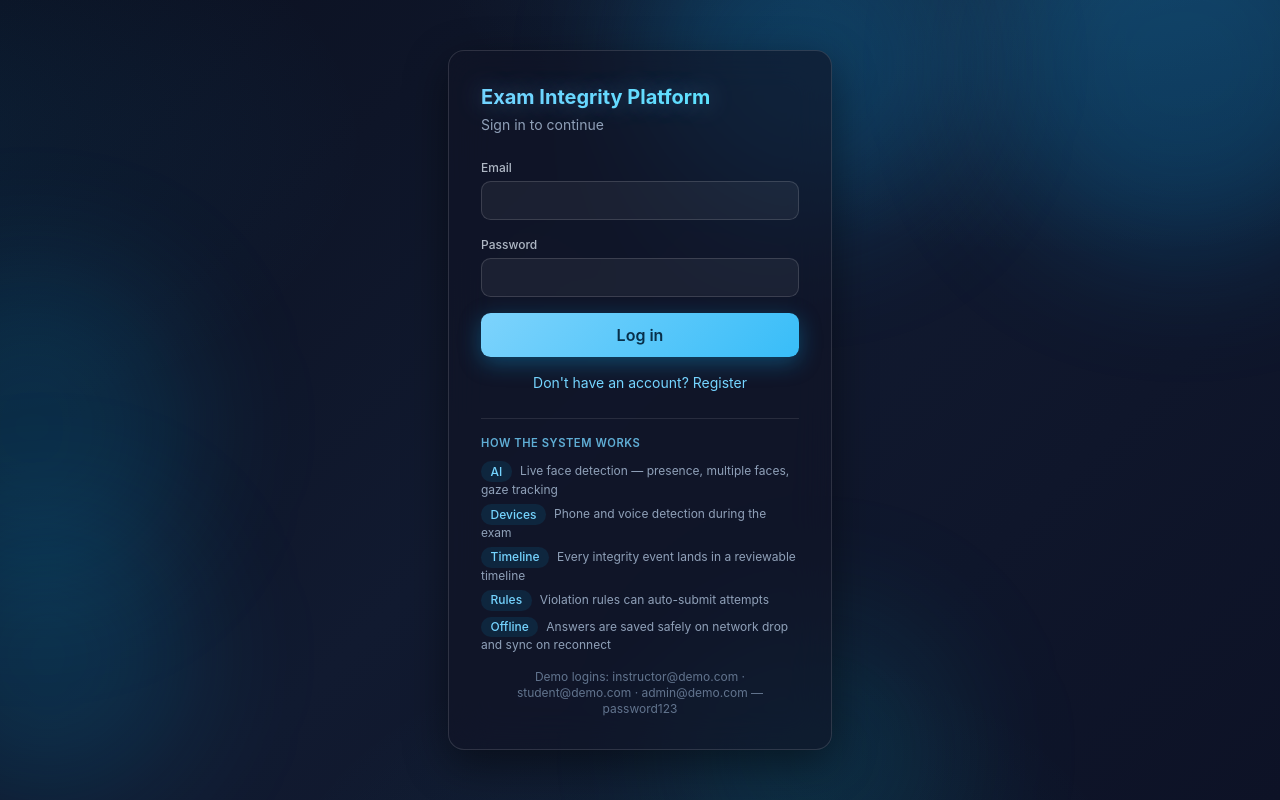
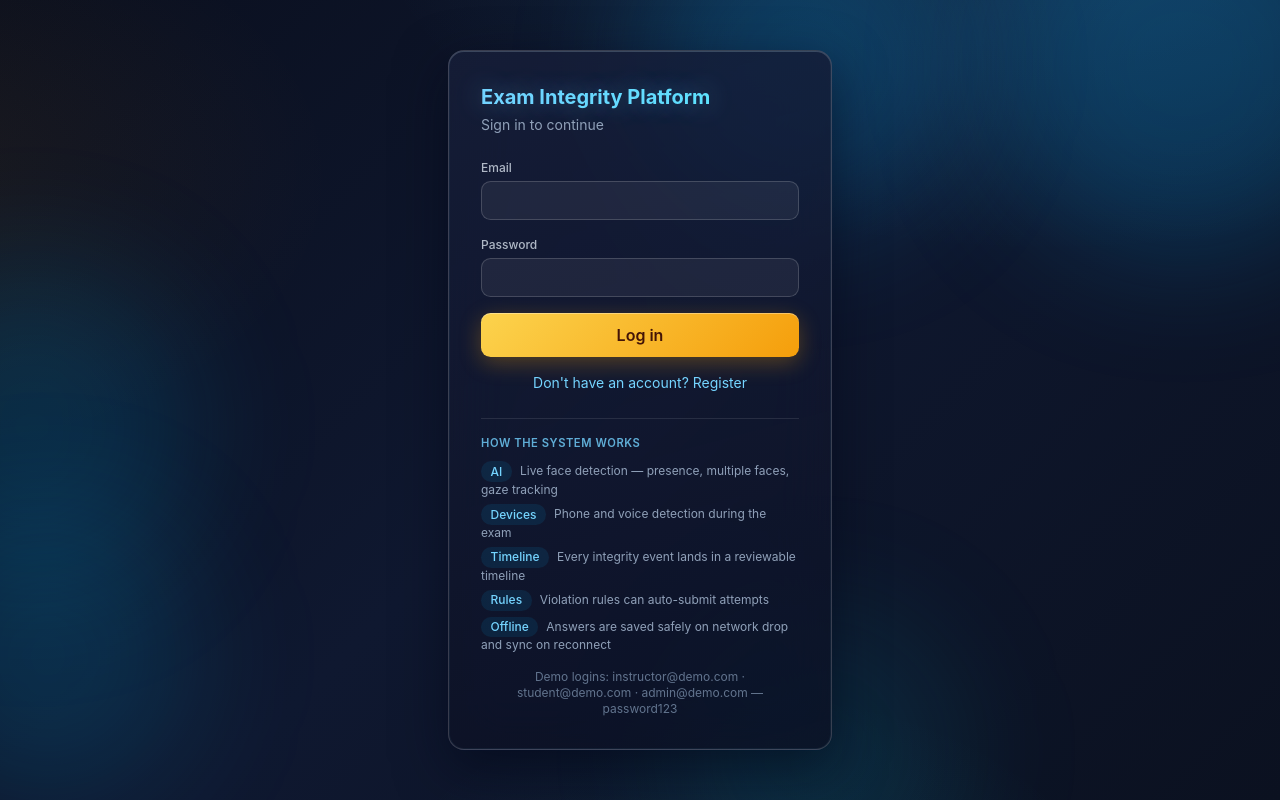
Before and after one commit to mwemmz/exam-integrity-platform, a React (Vite) app in the folder client/: page /login in a window 1280 px wide. Built offline with nearby package versions, Linux system fonts and the light colour scheme; no server answers.

Commit message:
Refine design to 3-tone scheme with more visible glass + extend UAT for expanded instructor tools

```diff
--- a/client/src/index.css
+++ b/client/src/index.css
@@ -2,6 +2,9 @@
 
 :root {
   color-scheme: dark;
+  --tone-base: #0a0f1e;
+  --tone-primary: #38bdf8;
+  --tone-secondary: #f59e0b;
 }
 
 body {
@@ -9,28 +12,31 @@ body {
   min-height: 100vh;
   color: #e2e8f0;
   background:
-    radial-gradient(1100px 560px at 85% -10%, rgba(56, 189, 248, 0.15), transparent 60%),
-    radial-gradient(900px 520px at -10% 18%, rgba(14, 165, 233, 0.10), transparent 55%),
-    radial-gradient(800px 520px at 55% 115%, rgba(34, 211, 238, 0.07), transparent 55%),
-    linear-gradient(135deg, #0b1020 0%, #111a30 48%, #0d1226 100%);
+    radial-gradient(1100px 560px at 82% -12%, rgba(56, 189, 248, 0.16), transparent 62%),
+    radial-gradient(780px 500px at -8% 22%, rgba(245, 158, 11, 0.07), transparent 56%),
+    radial-gradient(700px 460px at 58% 118%, rgba(34, 211, 238, 0.09), transparent 55%),
+    linear-gradient(135deg, #0a0f1e 0%, #0f1830 48%, #0b1120 100%);
   background-attachment: fixed;
 }
 
 @layer components {
   .glass {
-    background: rgba(255, 255, 255, 0.06);
-    border: 1px solid rgba(255, 255, 255, 0.12);
-    backdrop-filter: blur(16px);
-    -webkit-backdrop-filter: blur(16px);
-    box-shadow: 0 8px 32px rgba(0, 0, 0, 0.28);
+    background: linear-gradient(160deg, rgba(255, 255, 255, 0.12), rgba(255, 255, 255, 0.05));
+    border: 1px solid rgba(255, 255, 255, 0.16);
+    backdrop-filter: blur(20px) saturate(1.35);
+    -webkit-backdrop-filter: blur(20px) saturate(1.35);
+    box-shadow: 0 8px 32px rgba(2, 8, 23, 0.5), inset 0 1px 0 rgba(255, 255, 255, 0.12);
   }
 
   .glass-strong {
-    background: rgba(17, 20, 38, 0.62);
-    border: 1px solid rgba(255, 255, 255, 0.13);
-    backdrop-filter: blur(20px);
-    -webkit-backdrop-filter: blur(20px);
-    box-shadow: 0 14px 44px rgba(0, 0, 0, 0.45);
+    background: linear-gradient(165deg, rgba(23, 30, 56, 0.85), rgba(12, 16, 34, 0.8));
+    border: 1px solid rgba(255, 255, 255, 0.18);
+    backdrop-filter: blur(28px) saturate(1.4);
+    -webkit-backdrop-filter: blur(28px) saturate(1.4);
+    box-shadow:
+      0 18px 52px rgba(2, 8, 23, 0.55),
+      inset 0 1px 0 rgba(255, 255, 255, 0.14),
+      inset 0 0 0 1px rgba(125, 211, 252, 0.06);
   }
 
   .glass-glow {
@@ -38,9 +44,12 @@ body {
   }
 
   .glass-glow:hover {
-    border-color: rgba(56, 189, 248, 0.50);
-    background: rgba(255, 255, 255, 0.09);
-    box-shadow: 0 10px 42px rgba(14, 165, 233, 0.22), inset 0 0 0 1px rgba(56, 189, 248, 0.12);
+    border-color: rgba(125, 211, 252, 0.55);
+    background: linear-gradient(160deg, rgba(255, 255, 255, 0.16), rgba(255, 255, 255, 0.08));
+    box-shadow:
+      0 12px 44px rgba(14, 165, 233, 0.28),
+      inset 0 1px 0 rgba(255, 255, 255, 0.16),
+      0 0 0 1px rgba(56, 189, 248, 0.14);
     transform: translateY(-2px);
   }
 
@@ -52,7 +61,7 @@ body {
     font-weight: 600;
     color: #082f49;
     background-image: linear-gradient(135deg, #7dd3fc, #38bdf8);
-    box-shadow: 0 6px 22px rgba(14, 165, 233, 0.35);
+    box-shadow: 0 6px 22px rgba(14, 165, 233, 0.35), inset 0 1px 0 rgba(255, 255, 255, 0.35);
     transition: box-shadow 0.25s ease, filter 0.25s ease, transform 0.25s ease;
   }
 
@@ -70,6 +79,32 @@ body {
     box-shadow: none;
   }
 
+  .btn-secondary {
+    display: inline-flex;
+    align-items: center;
+    justify-content: center;
+    border-radius: 0.6rem;
+    font-weight: 600;
+    color: #431407;
+    background-image: linear-gradient(135deg, #fcd34d, #f59e0b);
+    box-shadow: 0 6px 22px rgba(245, 158, 11, 0.3), inset 0 1px 0 rgba(255, 255, 255, 0.35);
+    transition: box-shadow 0.25s ease, filter 0.25s ease, transform 0.25s ease;
+  }
+
+  .btn-secondary:hover {
+    box-shadow: 0 0 0 1px rgba(245, 158, 11, 0.45), 0 10px 30px rgba(245, 158, 11, 0.45);
+    filter: brightness(1.05);
+    transform: translateY(-1px);
+  }
+
+  .btn-secondary:disabled {
+    opacity: 0.5;
+    cursor: not-allowed;
+    filter: none;
+    transform: none;
+    box-shadow: none;
+  }
+
   .btn-soft {
     display: inline-flex;
     align-items: center;
@@ -77,21 +112,21 @@ body {
     border-radius: 0.6rem;
     font-weight: 500;
     color: #e2e8f0;
-    background: rgba(255, 255, 255, 0.07);
-    border: 1px solid rgba(255, 255, 255, 0.15);
+    background: rgba(255, 255, 255, 0.08);
+    border: 1px solid rgba(255, 255, 255, 0.17);
     transition: all 0.25s ease;
   }
 
   .btn-soft:hover {
-    background: rgba(255, 255, 255, 0.14);
-    border-color: rgba(56, 189, 248, 0.50);
+    background: rgba(255, 255, 255, 0.15);
+    border-color: rgba(56, 189, 248, 0.5);
     box-shadow: 0 0 0 1px rgba(56, 189, 248, 0.28), 0 6px 20px rgba(14, 165, 233, 0.28);
   }
 
   .input-glass {
     width: 100%;
-    background: rgba(255, 255, 255, 0.05);
-    border: 1px solid rgba(255, 255, 255, 0.14);
+    background: rgba(255, 255, 255, 0.06);
+    border: 1px solid rgba(255, 255, 255, 0.17);
     border-radius: 0.6rem;
     color: #f1f5f9;
     padding: 0.5rem 0.75rem;
@@ -106,7 +141,7 @@ body {
 
   .input-glass:focus {
     border-color: rgba(56, 189, 248, 0.65);
-    background: rgba(255, 255, 255, 0.09);
+    background: rgba(255, 255, 255, 0.1);
     box-shadow: 0 0 0 3px rgba(14, 165, 233, 0.22), 0 0 22px rgba(14, 165, 233, 0.18);
   }
 
@@ -132,17 +167,17 @@ body {
     font-size: 0.65rem;
     text-transform: uppercase;
     letter-spacing: 0.06em;
-    color: rgba(148, 163, 184, 0.75);
+    color: rgba(148, 163, 184, 0.8);
     white-space: nowrap;
   }
 
   .td {
     padding: 0.8rem 1rem;
-    border-top: 1px solid rgba(255, 255, 255, 0.08);
+    border-top: 1px solid rgba(255, 255, 255, 0.09);
   }
 
   .tbl thead tr {
-    background: rgba(255, 255, 255, 0.04);
+    background: rgba(255, 255, 255, 0.05);
   }
 
   .tbl tbody tr {
@@ -150,7 +185,7 @@ body {
   }
 
   .tbl tbody tr:hover {
-    background: rgba(129, 140, 248, 0.09);
+    background: rgba(14, 165, 233, 0.1);
   }
 
   .scroll-x {
--- a/client/src/pages/LoginPage.tsx
+++ b/client/src/pages/LoginPage.tsx
@@ -76,7 +76,7 @@ export default function LoginPage({ onAuthed }: { onAuthed: () => void }) {
                         <div className="text-sm text-red-300 bg-red-500/10 border border-red-400/30 rounded-lg px-3 py-2">{error}</div>
                     )}
 
-                    <button type="submit" disabled={busy} className="btn-primary w-full py-2.5">
+                    <button type="submit" disabled={busy} className="btn-secondary w-full py-2.5">
                         {busy ? 'Please wait…' : mode === 'login' ? 'Log in' : 'Register'}
                     </button>
                 </form>
--- a/client/src/pages/instructor/AttemptDetailPage.tsx
+++ b/client/src/pages/instructor/AttemptDetailPage.tsx
@@ -178,7 +178,7 @@ export default function AttemptDetailPage() {
                     </span>
                     {attempt.status === 'auto_submitted' && (
                         <div className="mt-2">
-                            <button onClick={() => void reopen()} disabled={reopenBusy} className="btn-primary px-4 py-2 text-xs">
+                            <button onClick={() => void reopen()} disabled={reopenBusy} className="btn-secondary px-4 py-2 text-xs">
                                 {reopenBusy ? 'Reopening…' : 'Un-flag and reopen'}
                             </button>
                             <p className="text-[11px] text-slate-500 mt-1">Lets the student resume; reason is logged.</p>
--- a/client/src/pages/instructor/GradebookPage.tsx
+++ b/client/src/pages/instructor/GradebookPage.tsx
@@ -134,7 +134,7 @@ export default function GradebookPage() {
             <div className="flex gap-2 flex-wrap items-center">
                 <span className="text-xs text-slate-400">{selected.size} selected</span>
                 <button onClick={() => void bulkFlag()} disabled={busy || !selected.size} className="btn-soft px-3 py-1.5 text-xs border-amber-400/30 text-amber-300">Flag for review</button>
-                <button onClick={() => void bulkRelease()} disabled={busy || !selected.size} className="btn-primary px-3 py-1.5 text-xs">Release grades</button>
+                <button onClick={() => void bulkRelease()} disabled={busy || !selected.size} className="btn-secondary px-3 py-1.5 text-xs">Release grades</button>
             </div>
 
             <div className="glass rounded-xl overflow-hidden">
--- a/client/src/pages/student/ConsentPage.tsx
+++ b/client/src/pages/student/ConsentPage.tsx
@@ -92,7 +92,7 @@ export default function ConsentPage() {
 
                 {error && <div className="mb-4 text-sm text-red-300 bg-red-500/10 border border-red-400/30 rounded-lg px-3 py-2">{error}</div>}
 
-                <button onClick={begin} disabled={busy} className="btn-primary w-full py-3">
+                <button onClick={begin} disabled={busy} className="btn-secondary w-full py-3">
                     {busy ? 'Starting…' : 'I understand and agree to begin'}
                 </button>
             </div>
```
Also changed, not shown: 1 other file (tests, documents, lock files or other folders).
